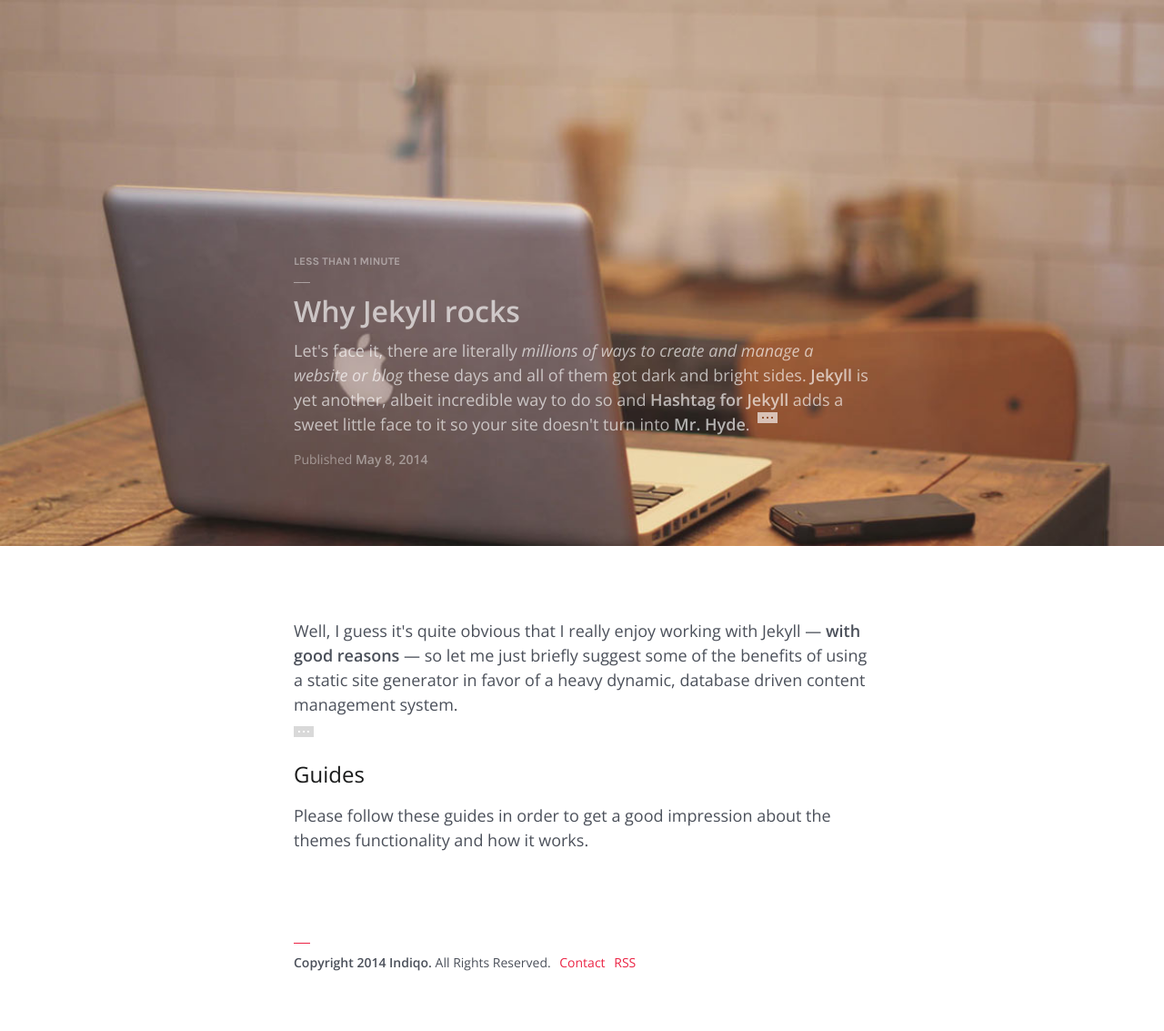
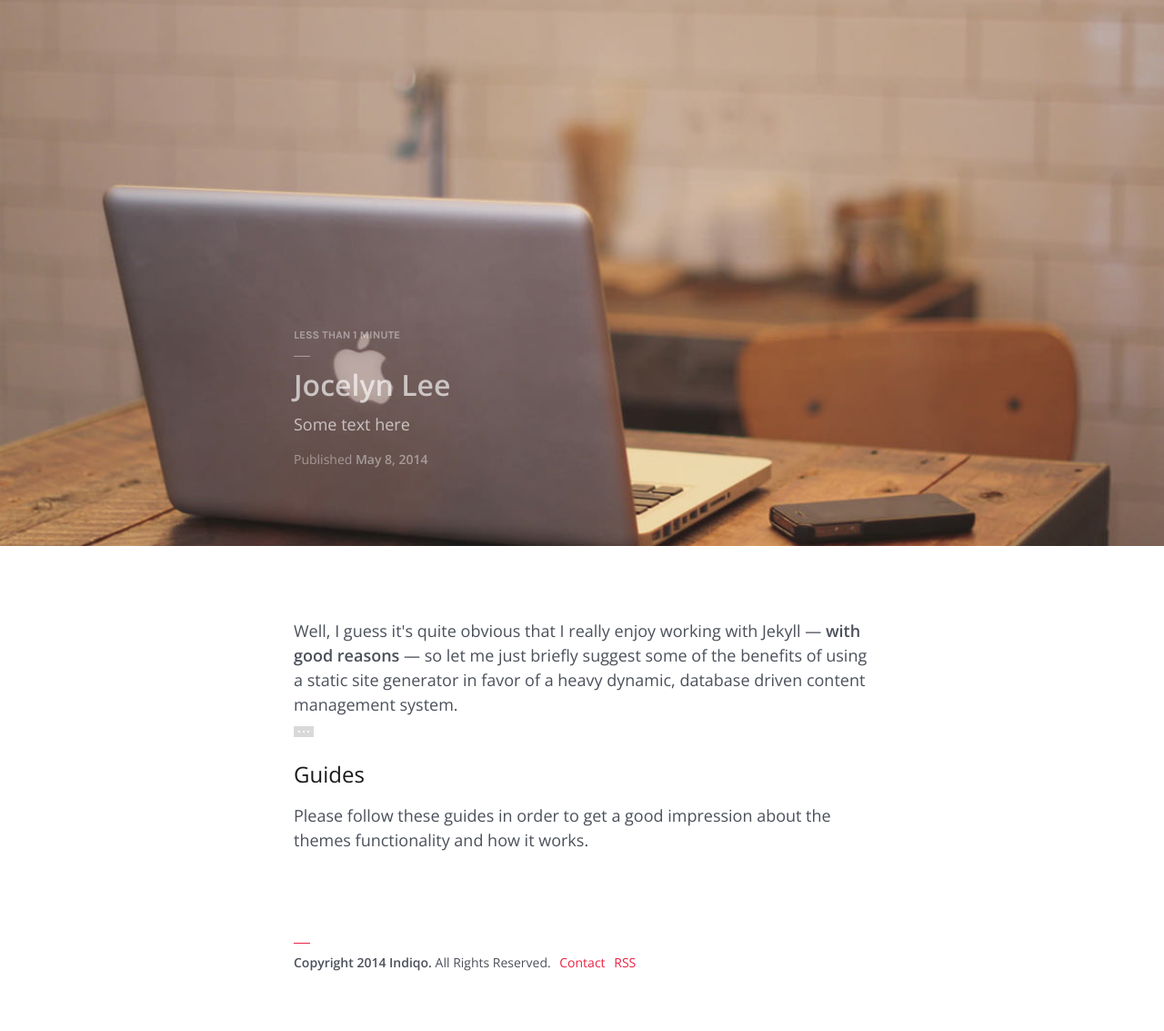
Before and after one commit to JulianJorgensen/jocelyn, a Jekyll site: the page built from index.html, in a window 1280 px wide. Shown: the whole page at 91% size. Built offline with Jekyll 4.4.1, drawn with Linux system fonts in a browser that asks for light colours.

Commit message:
Updated '/index.html' via CloudCannon

```diff
--- a/index.html
+++ b/index.html
@@ -1,15 +1,12 @@
 ---
-
-layout:     default
-title:      Why Jekyll rocks
-type:       home
+layout: default
+title: Jocelyn Lee
+type: home
 navigation: true
-
-date:       2014-05-08
-image:      header-1.jpg
-excerpt:    Let's face it, there are literally <i>millions of ways to create and manage a website or blog</i> these days and all of them got dark and bright sides. <b>Jekyll</b> is yet another, albeit incredible way to do so and <b>Hashtag for Jekyll</b> adds a sweet little face to it so your site doesn't turn into <b>Mr. Hyde</b>. <a href="/about.html" title="Continue" class="more">Continue</a>
-gradient:   1
-
+date: 2014-05-08T00:00:00.000Z
+image: header-1.jpg
+excerpt: Some text here
+gradient: 1
 ---
 
 <div class="summary">
```
